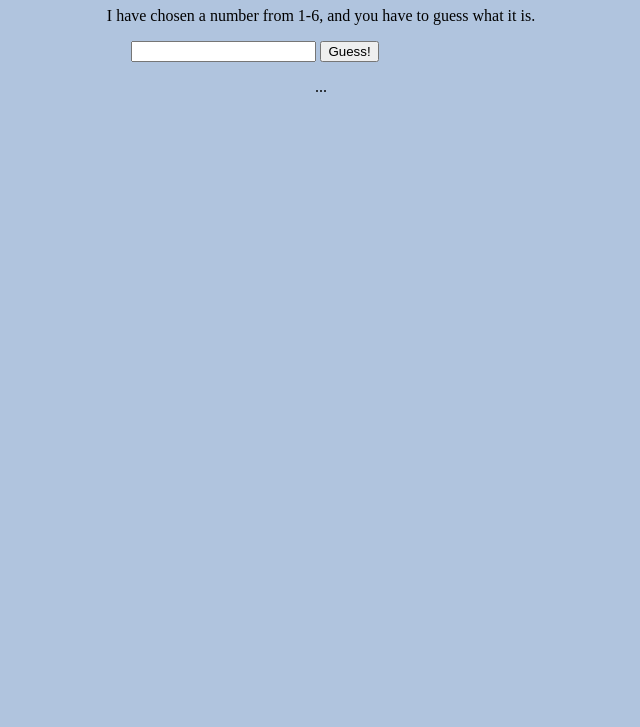
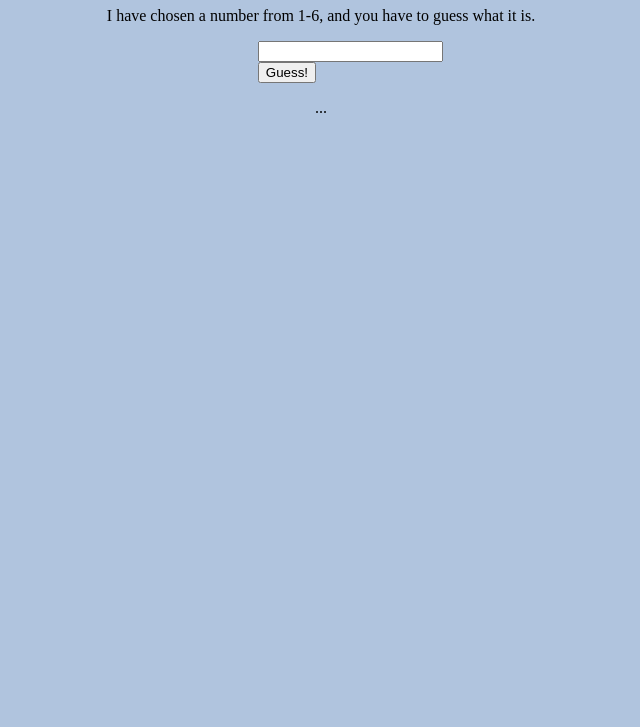
Before and after one commit to Abbey-Gilliland/Unit7-01, a plain HTML site: page index.html in a window 1280 px wide. Shown: the part 73-800 px from the top of the page, without its empty margins (319-959 px from the left). Drawn offline with Linux system fonts and the light colour scheme.

Commit message:
Changed title and css for text box

```diff
--- a/index.html
+++ b/index.html
@@ -3,7 +3,7 @@
   <head>
     <meta charset="utf-8">
     <meta name="viewport" content="width=device-width">
-    <title>repl.it</title>
+    <title>Guess my number</title>
     <link href="style.css" rel="stylesheet" type="text/css" />
   </head>
   <body>
--- a/style.css
+++ b/style.css
@@ -12,7 +12,7 @@ p {
 }
 
 .input {
-  width: 30%;
+  width: 10%;
   margin-left: auto;
   margin-right: auto;
 }
```
